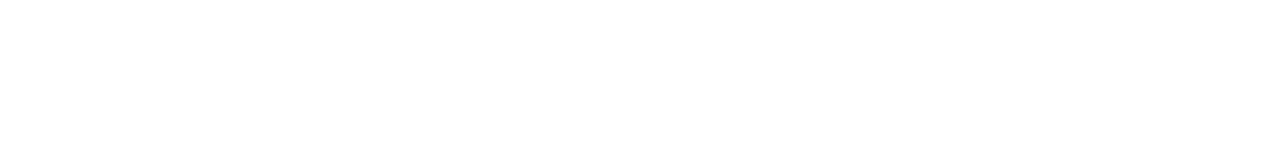
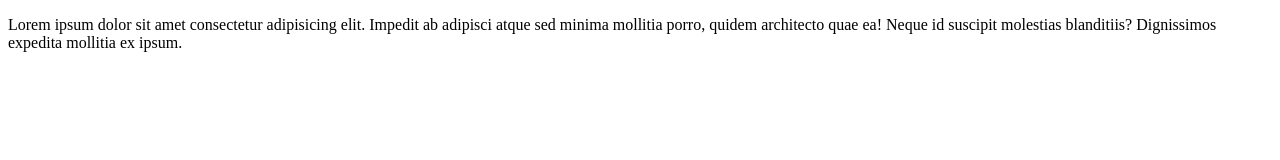
Before and after one commit to jonCampzar/primer_repo_remoto, a plain HTML site: page index.html in a window 1280 px wide. Drawn offline with Linux system fonts and the light colour scheme.

Commit message:
Se agrego un parrafo a index

```diff
--- a/index.html
+++ b/index.html
@@ -8,5 +8,8 @@
 </head>
 <body>
 
+
+
+    <p>Lorem ipsum dolor sit amet consectetur adipisicing elit. Impedit ab adipisci atque sed minima mollitia porro, quidem architecto quae ea! Neque id suscipit molestias blanditiis? Dignissimos expedita mollitia ex ipsum.</p>
 </body>
 </html>
```
